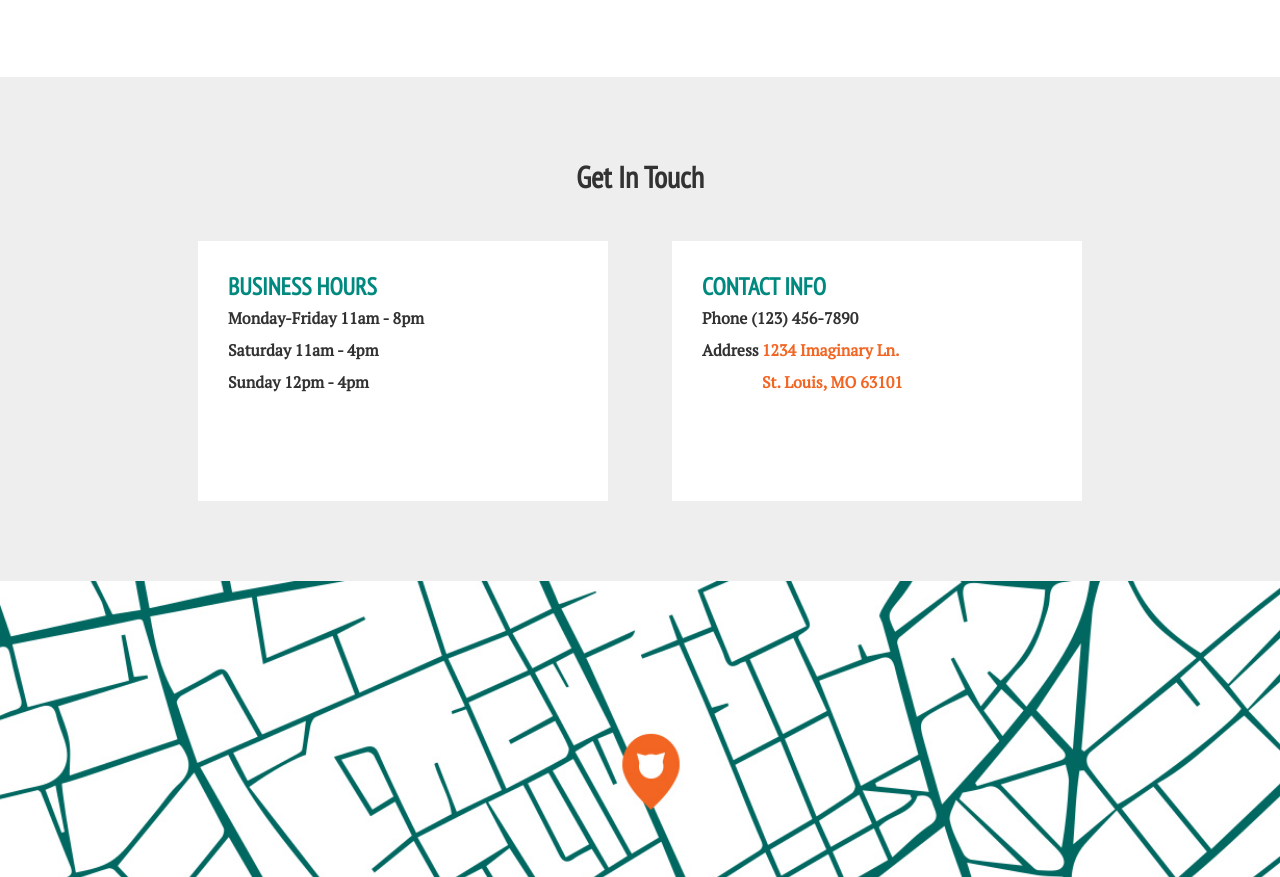
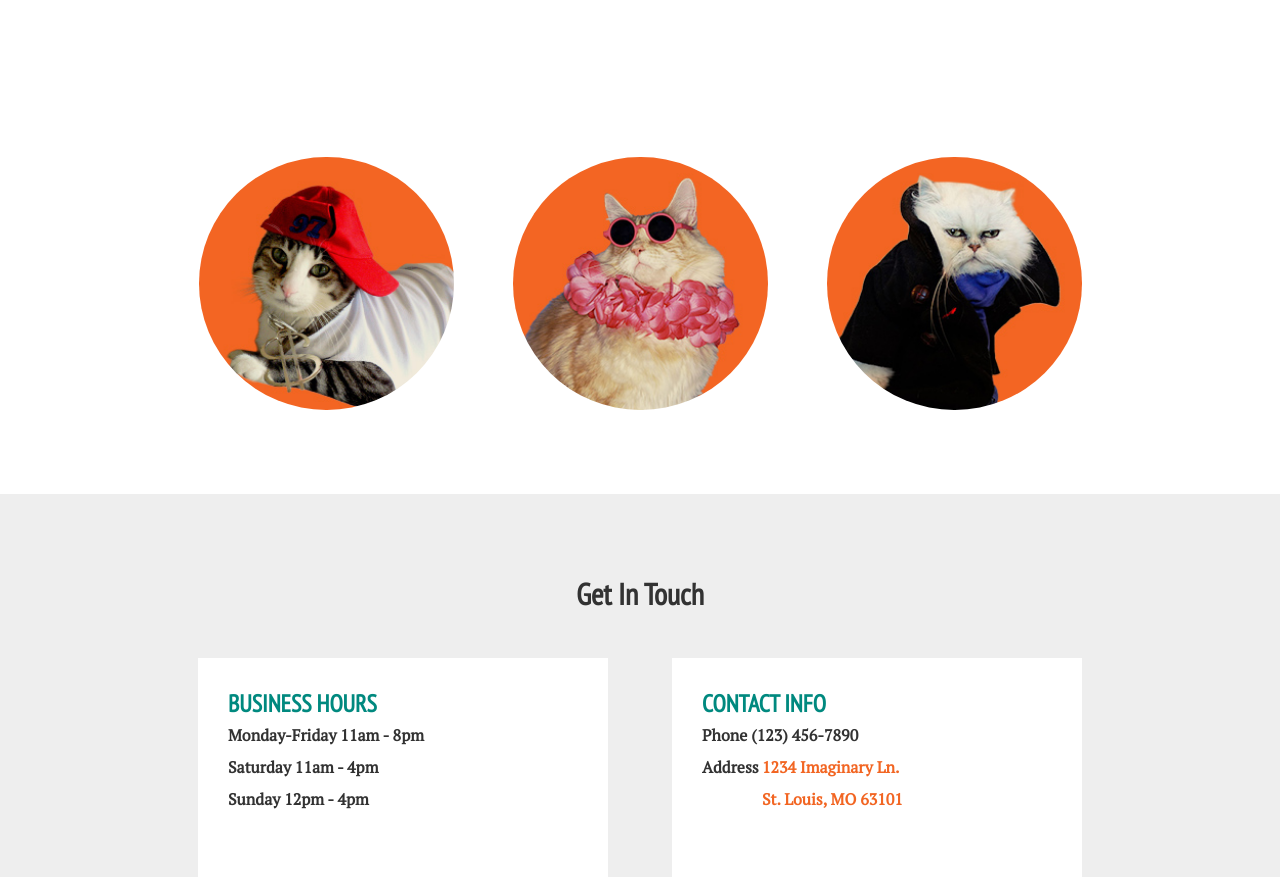
Before and after one commit to britkamo/cat-costume, a plain HTML site: page index.html in a window 1280 px wide. Shown: the part 1081-1958 px from the top of the page. Drawn offline with Linux system fonts and the light colour scheme.

Commit message:
Add cat images to the HTML and style the border radius. Organize the CSS and add in section comments.

```diff
--- a/assets/css/index.css
+++ b/assets/css/index.css
@@ -2,6 +2,9 @@ body {
   margin: 0;
   background-color: #fff;
 }
+
+
+/* Headers */
 
 h1 {
   font-family: 'PT Sans Narrow';
@@ -35,6 +38,17 @@ h3 {
   margin-right: auto;
 }
 
+.main h1 {
+  text-align: center;
+  padding-bottom: 45px;
+}
+
+.section h3{
+  text-align: left;
+}
+
+/* Basic Typography */
+
 p {
   font-family: 'PT Serif';
   font-size: 0.875em;
@@ -49,6 +63,25 @@ a{
   color: #f26522;
   text-decoration: none;
 }
+
+.section {
+  text-align: center;
+  margin-left: auto;
+  margin-right: auto;
+  padding: 80px;
+  clear: both;
+}
+
+#contactUs {
+  background-color: #eeeeee;
+}
+
+#addressBlock {
+  float: right;
+  width: 290px;
+}
+
+/* Navigation Bar */
 
 nav {
   height: 80px;
@@ -77,6 +110,10 @@ nav p {
 .navlinks{
     float: right;
 }
+
+
+/* Footer */
+
 footer {
   height: 80px;
   background-color: #00897f;
@@ -90,6 +127,10 @@ footer h1 {
   text-align: center;
   padding-top: 30px;
 }
+
+
+
+/* Call Out Boxes */
 
 .biobox {
   background-color: #eeeeee;
@@ -117,34 +158,22 @@ footer h1 {
   vertical-align: top;
 }
 
-.main h1 {
-  text-align: center;
-  padding-bottom: 45px;
-}
+/* Image Styling */
 
-.section {
-  text-align: center;
-  margin-left: auto;
-  margin-right: auto;
-  padding: 80px;
-  clear: both;
-}
-
-.section h3{
-  text-align: left;
-}
 .splash img {
   width: 100%;
 }
 
-#contactUs {
-  background-color: #eeeeee;
+#actionPictures img {
+  border-radius: 50%;
+  width: 255px;
+}
+#actionPictures :nth-child(2){
+  margin: 0 55px;
 }
 
-#addressBlock {
-  float: right;
-  width: 290px;
-}
+
+
 
 
 /* On devices wider than 660px */
--- a/index.html
+++ b/index.html
@@ -44,6 +44,12 @@
         </div>
       </div>
 
+      <div class='section' id='actionPictures'>
+        <img src='assets/images/kats-cat1.jpg' alt=''>
+        <img src='assets/images/kats-cat2.jpg' alt=''>
+        <img src='assets/images/kats-cat3.jpg' alt=''>
+      </div>
+
       <div class='section' id='contactUs'>
         <h1>Get In Touch</h1>
         <div class='infoBox'>
```
